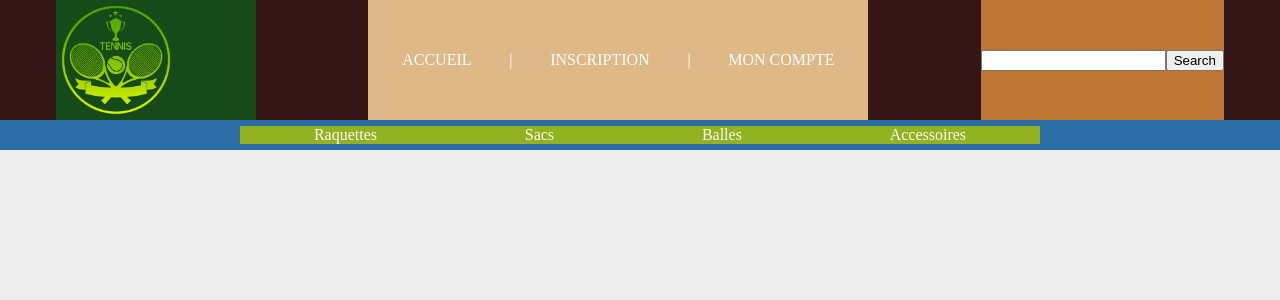
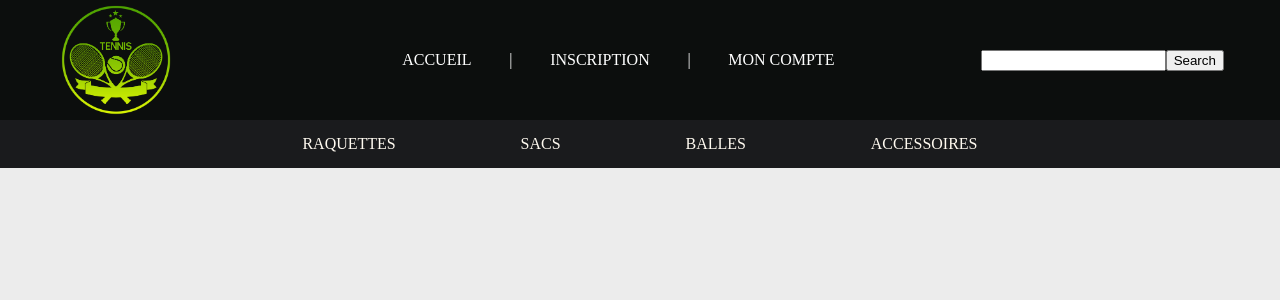
Before and after one commit to alexandre-leroux/boutique, a PHP site: template view/accueil.html in a window 1280 px wide. Shown: the top 300 px of the page. Run offline with PHP 8.4, Linux system fonts and the light colour scheme; the template is opened without the code that fills it, so the values that code supplies are empty.

Commit message:
changement couleur
changement couleur

```diff
--- a/style/dart-sass/style.css
+++ b/style/dart-sass/style.css
@@ -55,7 +55,7 @@ body {
 
 header {
   height: 120px;
-  background-color: #351616;
+  background-color: #0C0E0D;
   display: flex;
   justify-content: space-around;
 }
@@ -64,12 +64,10 @@ header .logo a {
   display: flex;
   height: 100%;
   width: 200px;
-  background-color: #164b19;
 }
 header .accueil {
   width: 500px;
   height: 100%;
-  background-color: burlywood;
   justify-content: space-around;
 }
 header .accueil a {
@@ -80,17 +78,13 @@ header .accueil a {
 header .accueil p {
   color: white;
 }
-header .search_bar {
-  background-color: #bd7634;
-}
-
 .nav {
-  background-color: #2a6ea5;
-  height: 30px;
+  background-color: #1A1B1D;
   width: 100%;
+  padding: 15px;
+  text-transform: uppercase;
 }
 .nav .liste_nav {
-  background-color: #93b222;
   width: 800px;
   justify-content: space-around;
 }
--- a/style/style.scss
+++ b/style/style.scss
@@ -1,4 +1,8 @@
 @import "dart-sass/reset.scss";
+
+$color1: #0C0E0D ;
+$color2: #1A1B1D;
+$color3: #00BAFF;
 
 body{
     background-color: rgb(236, 236, 236);
@@ -16,7 +20,7 @@ body{
 header{
 
     height: 120px;
-    background-color: rgb(53, 22, 22);
+    background-color:$color1;
     display: flex;
     justify-content: space-around;
 
@@ -26,13 +30,13 @@ header{
         display: flex;
         height: 100%;
         width: 200px;
-        background-color: rgb(22, 75, 25);
+        //background-color: rgb(22, 75, 25);
     }
 
    & .accueil{
         width: 500px;
         height: 100%;
-        background-color: burlywood;
+        //background-color: burlywood;
         justify-content: space-around;
 
         & a{
@@ -46,7 +50,7 @@ header{
     }
 
     & .search_bar{
-        background-color: rgb(189, 118, 52);
+        //background-color: rgb(189, 118, 52);
     }
 
 }
@@ -56,12 +60,13 @@ header{
 
 .nav{
 
-    background-color: rgb(42, 110, 165);
-    height: 30px;
+    background-color: $color2;
     width: 100%;
+    padding : 15px;
+    text-transform: uppercase;
 
     & .liste_nav{
-        background-color: rgb(147, 178, 34);
+        //background-color: rgb(147, 178, 34);
         width: 800px;
         justify-content: space-around;
     }
```
Also changed, not shown: 1 other file.
